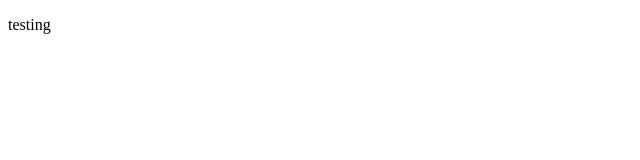
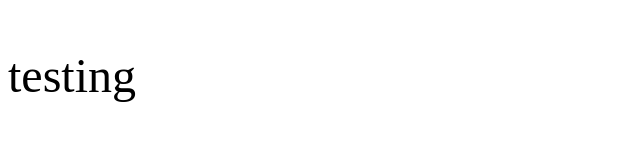
Before and after one commit to StewartMangame/new-git, a plain HTML site: page index.html in a window 1280 px wide. Shown: the whole page, without its empty margins (0-640 px from the left). Drawn offline with Linux system fonts and the light colour scheme.

Commit message:
modifying css file

```diff
--- a/index.html
+++ b/index.html
@@ -7,6 +7,6 @@
     <title>Document</title>
 </head>
 <body>
-    <p>testing</p>
+    <p class="paragraph">testing</p>
 </body>
 </html>
--- a/style.css
+++ b/style.css
@@ -0,0 +1,11 @@
+.paragraph{
+    font-size: 3rem;
+    display: frex;
+    flex-direction: column;
+    justify-content: center;
+    align-items: center;
+    height: 100vh;
+}
+body{
+
+}
```
